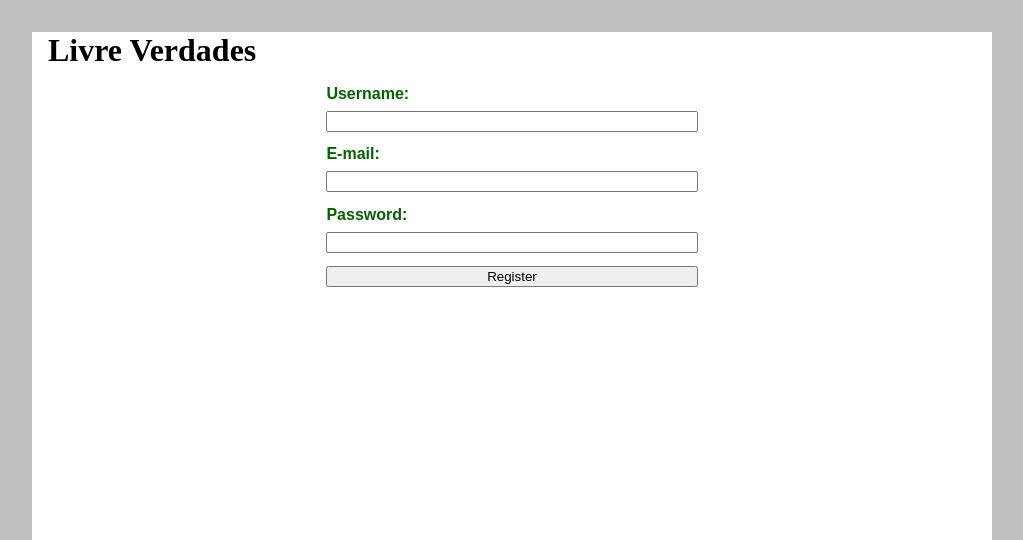
After one commit to VictorDemetrius/blug, a Flask app: page /register in a window 1280 px wide. The commit adds this page. Shown: the top 540 px of the page, without its empty margins (128-1151 px from the left). Run offline with Flask 2, Linux system fonts and the light colour scheme.

Commit message:
Aulabanco de dados 2

```diff
--- a/app.py
+++ b/app.py
@@ -1,43 +1,89 @@
-from flask import Flask, render_template, redirect, url_for
+from flask import Flask, render_template, redirect, url_for, request, flash
 from datetime import datetime
 from flask_sqlalchemy import SQLAlchemy
+from flask_login import LoginManager, UserMixin, current_user, logout_user, login_user
+from werkzeug.security import check_password_hash, generate_password_hash
+from sqlalchemy.exc import IntegrityError
 
 app = Flask("hello")
 app.config["SQLALCHEMY_DATABASE_URI"] = "sqlite:///app.db"
 app.config["SQLALCHEMY_TRACK_MODIFICATIONS"] = False
+app.config["SECRETY_KEY"] = "presunto"
 
 db = SQLAlchemy(app)
+login = LoginManager(app)
 
 class Post(db.Model):
-    __tablename__= 'posts'
+    __tablename__ = 'posts'
     id = db.Column(db.Integer, primary_key=True, autoincrement=True)
     title = db.Column(db.String(70), nullable=False)
-    body = db.Column(db.String(1000))
+    body = db.Column(db.String(500))
     created = db.Column(db.DateTime, nullable=False, default=datetime.now)
     user_id = db.Column(db.Integer, db.ForeignKey('users.id'))
 
-class Useer(db.Model):
-    __tablename__='users'
+class User(UserMixin, db.Model):
+    __tablename__ = "users"
     id = db.Column(db.Integer, primary_key=True, autoincrement=True)
-    username = db.Column(db.String(20), nullable=False, unique=True, index=True )
+    username = db.Column(db.String(20), nullable=False, unique=True, index=True)
     email = db.Column(db.String(64), nullable=False, unique=True)
     password_hash = db.Column(db.String(128), nullable=False)
     posts = db.relationship('Post', backref='author')
+
+    def set_password(self, password):
+        self.password_hash = generate_password_hash(password)
+
+    def check_password(self, password):
+        return check_password_hash(self.password_hash, password)
+
+
+@login.user_loader
+def load_user(id):
+    return User.query.get(int(id))
 
 db.create_all()
 
 @app.route("/")
 def index():
     posts = Post.query.all()
-    return render_template("index.html", posts = posts)
+    return render_template("index.html", posts=posts)
 
-@app.route("/populate")
-def populate():
-    user = User(username ='FantasminhaSapeca' , email='alem@ceu.com', password='Buuu' )
-    post1 = Post(title="PostFantasma", body="Buuuuuuuuuu", author=user)
-    post2 = Post(title="PostResposta", body="Vá de reto satanás", author=user)
-    db.session.add(user)
-    db.session.add(post1)
-    db.session.add(post2)
-    db.session.commit()
-    return redirect(url_for('index'))
+@app.route("/register", methods=["GET","POST"])
+def register():
+    if current_user.is_authenticated:
+        return redirect(url_for("index"))
+    if request.method == "POST":
+        username = request.form["username"]
+        email = request.form["email"]
+        password = request.form["password"]
+        try:
+            new_user = User(username=username, email=email)
+            new_user.set_password(password)
+            db.session.add(new_user)
+            db.session.commit()
+        except IntegrityError:
+            flash("Username ou email já existe!")
+        else:
+            return redirect(url_for("login"))
+    return render_template("register.html")
+
+@app.route("/login", methods=["GET","POST"])
+def login():
+    if current_user.is_authenticated:
+        return redirect(url_for("index"))
+
+    if request.method == "POST":
+        username = request.form["username"]
+        password = request.form["password"]
+        user = User.query.filter_by(username=username).first()
+        if user is None or not user.check_password(password):
+            flash("Username ou Senha incorretos")
+            return redirect(url_for("login"))
+        login_user(user)
+        return redirect(url_for("index"))
+
+    return render_template("login.html")
+
+@app.route("/logout")
+def logout():
+    logout_user()
+    return redirect(url_for("index"))
--- a/requirements.txt
+++ b/requirements.txt
@@ -1,5 +1,6 @@
 click==8.1.3
 Flask==2.1.3
+Flask-Login==0.6.2
 Flask-SQLAlchemy==2.5.1
 greenlet==1.1.2
 itsdangerous==2.1.2
--- a/static/style.css
+++ b/static/style.css
@@ -44,3 +44,19 @@ hr{
     font-style: italic;
     color:gray
 }
+
+.content form{
+    margin: 1em auto;
+    display: flex;
+    flex-direction: column;
+    max-width: 40%;
+}
+
+.content label{
+    font-weight: bold;
+    margin-bottom: 0.5em;
+}
+
+.content input{
+    margin-bottom: 1em;
+}
--- /dev/null
+++ b/templates/register.html
@@ -0,0 +1,15 @@
+{% extends "base.html" %}
+
+{% block title %} Register {% endblock %}
+
+{% block content %}
+    <form method="POST" >
+        <label for="username">Username:</label>
+        <input id="username" name="username" required>
+        <label for="email">E-mail:</label>
+        <input id="email" name="email" required type="email">
+        <label for="password">Password:</label>
+        <input id="password" name="password" required type="password">
+        <input type="submit" value="Register">
+    </form>
+{% endblock %}
```
Also changed, not shown: templates/index.html (+9 -11 lines), templates/login.html (added, +7 -0 lines), app.db (deleted).
